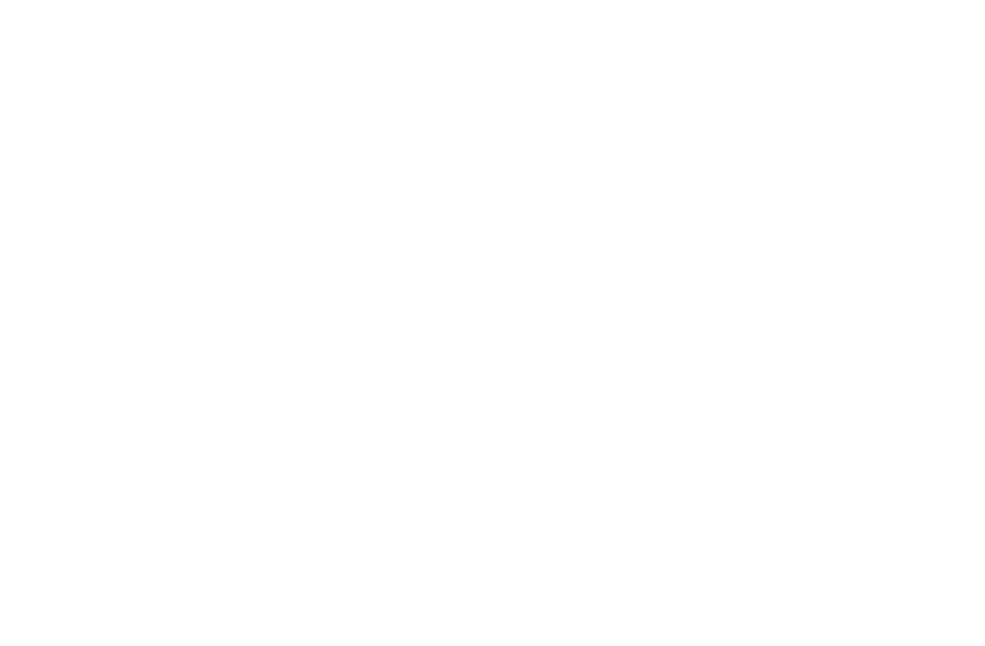
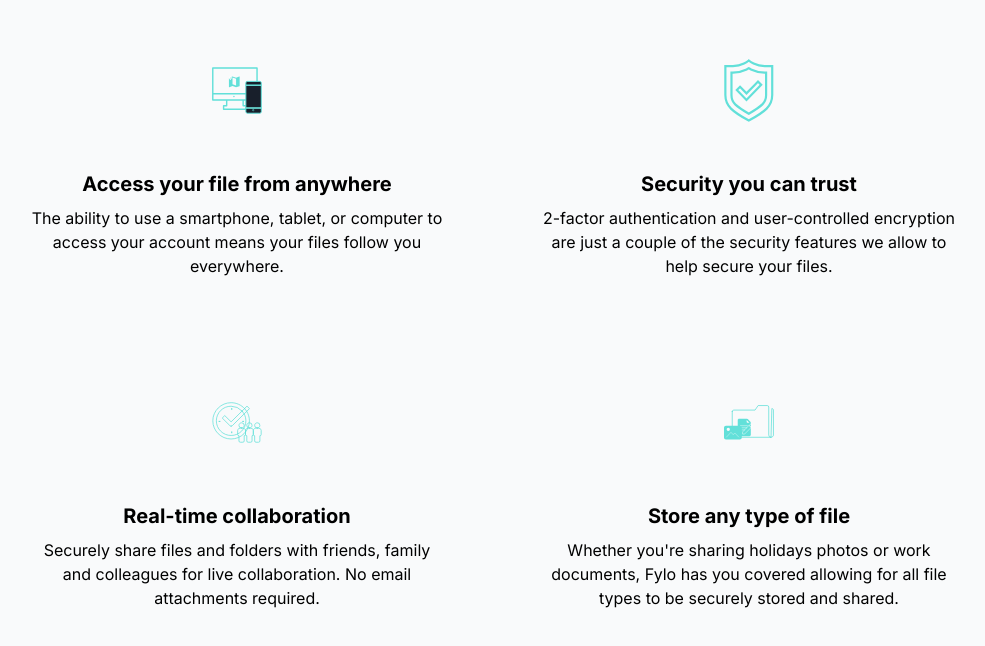
Before and after one commit to bryanbuitrago/fylo, a Next.js app: page / in a window 1280 px wide. Shown: the part 1294-1940 px from the top of the page, without its empty margins (147-1132 px from the left). Before the commit the page ends 1288 px from the top, so only its background shows below. Built offline with nearby package versions, Linux system fonts and the light colour scheme.

Commit message:
Add Features component.

```diff
--- a/src/app/page.js
+++ b/src/app/page.js
@@ -1,3 +1,4 @@
+import Features from '@/components/features/Features';
 import Header from '@/components/header/Header';
 import Hero from '@/components/hero/Hero';
 
@@ -6,6 +7,7 @@
     <main className=''>
       <Header />
       <Hero />
+      <Features />
     </main>
   );
 }
```
